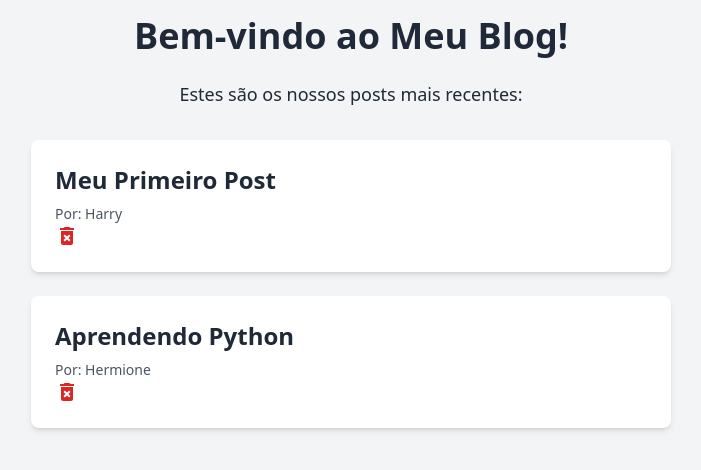
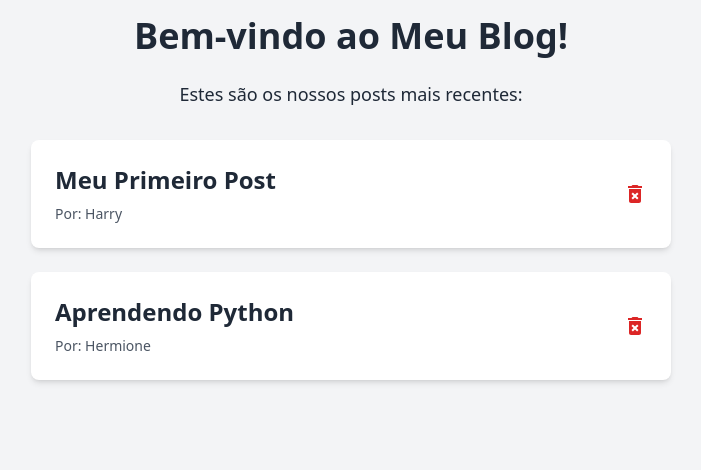
Before and after one commit to Code-Lipe/blog, a Flask app: page / in a window 1280 px wide. Shown: the top 470 px of the page, without its empty margins (289-990 px from the left). Run offline with Flask 3, Linux system fonts and the light colour scheme; some libraries are stand-ins or nearby versions.

Commit message:
feat: Ajustando class da div

```diff
--- a/templates/index.html
+++ b/templates/index.html
@@ -13,7 +13,7 @@
 
         <div class="space-y-6">
             {% for post in posts %}
-                <div class="bg-white p-6 rounded-lg shadow-md">
+                <div class="bg-white p-6 rounded-lg shadow-md flex justify-between items-center">
                     <div>
                         <h2 class="text-2xl font-semibold hover:text-blue-600 transition duration-300">
                             <a href="{{ url_for('show_post', post_id=post.id) }}">
```
